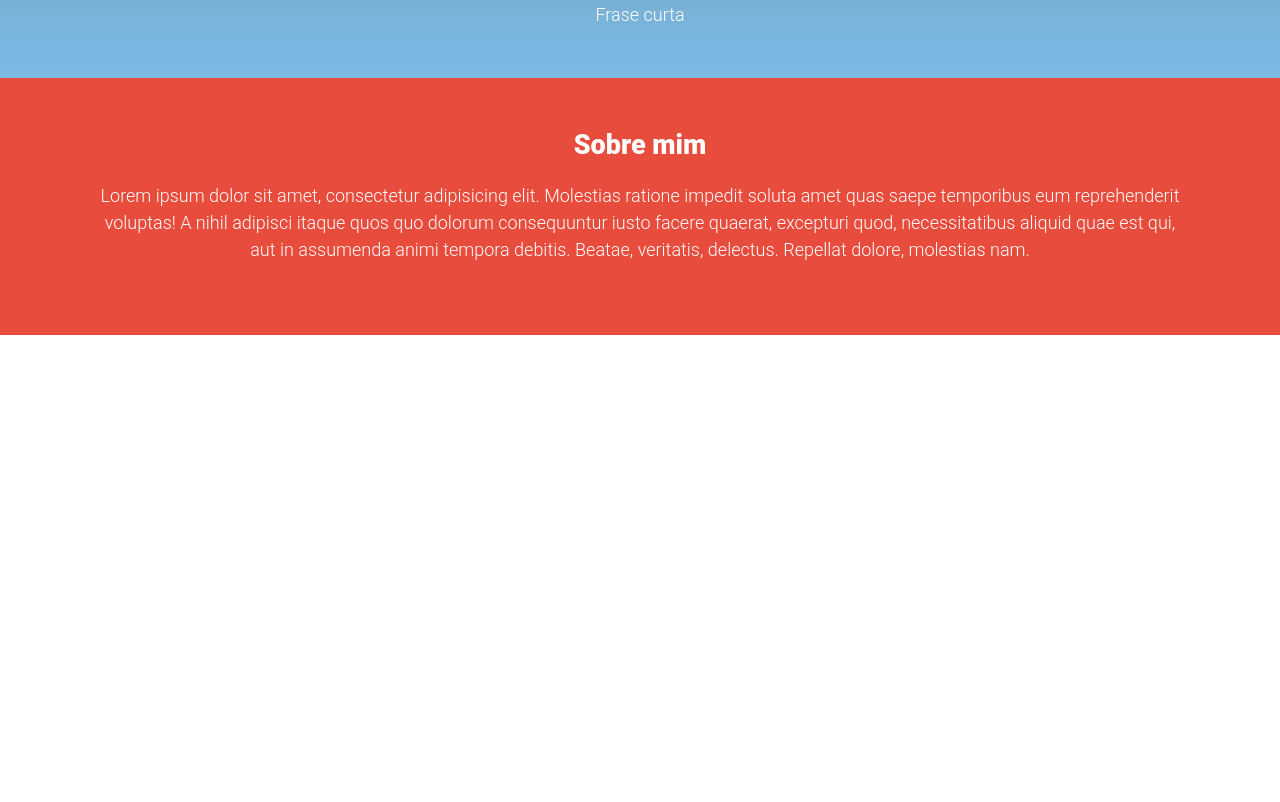
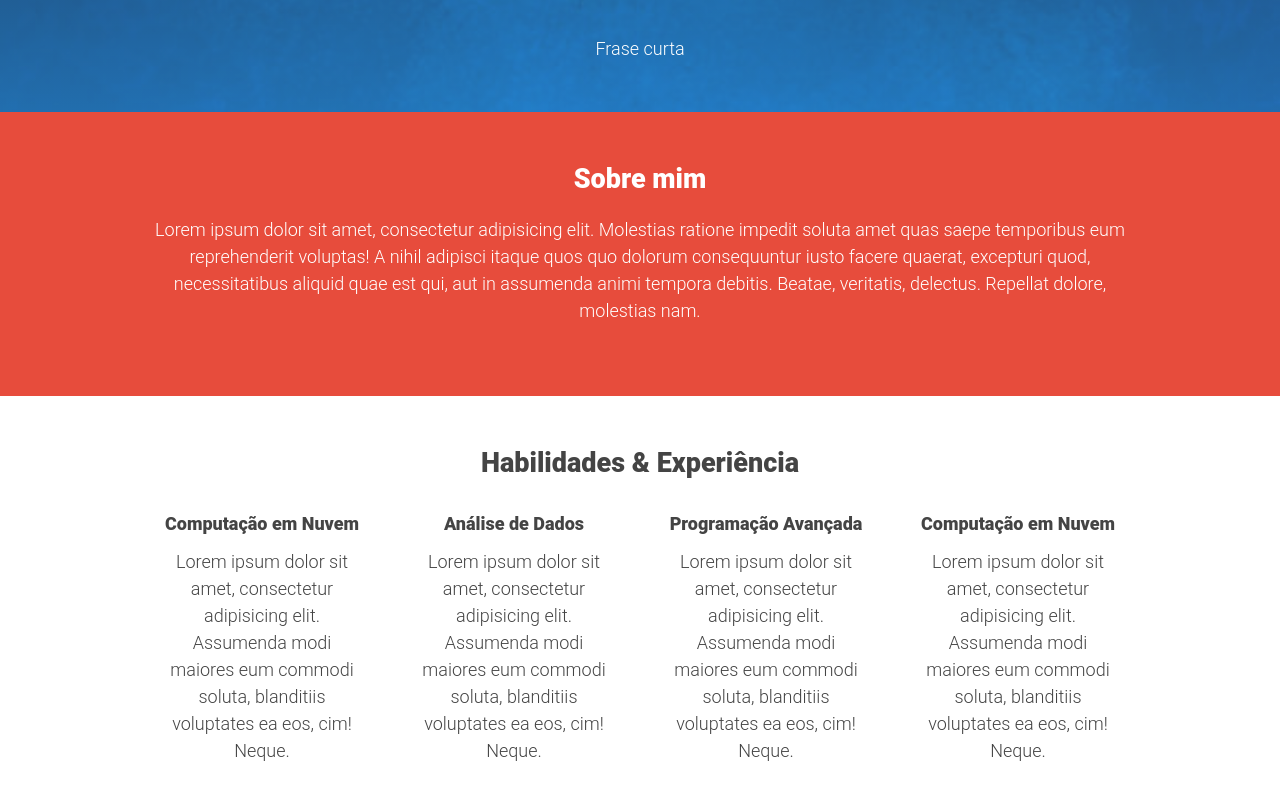
Before and after one commit to opersonaltech/personalpage, a website: page index.html in a window 1280 px wide. Shown: the part 374-1176 px from the top of the page. Before the commit the page ends 800 px from the top, so only its background shows below. Drawn offline with nearby package versions, Linux system fonts and the light colour scheme.

Commit message:
Add new elements

```diff
--- a/index.html
+++ b/index.html
@@ -43,8 +43,42 @@
             Beatae, veritatis, delectus. Repellat dolore, molestias nam.</p>
     </section>
 
-    <section>
-        <!--HABILIDADES E EXPERIÊNCIA-->
+    <section id="skills" class="container">
+        <h1>Habilidades & Experiência</h1>
+        <div class="grid-container">
+            <div class="grid-item">
+                <h2>Computação em Nuvem</h2>
+                <p>
+                    Lorem ipsum dolor sit amet, consectetur adipisicing elit. Assumenda
+                    modi maiores eum commodi soluta, blanditiis voluptates ea eos, cim!
+                    Neque.
+                </p>
+            </div>
+            <div class="grid-item">
+                <h2>Análise de Dados</h2>
+                <p>
+                    Lorem ipsum dolor sit amet, consectetur adipisicing elit. Assumenda
+                    modi maiores eum commodi soluta, blanditiis voluptates ea eos, cim!
+                    Neque.
+                </p>
+            </div>
+            <div class="grid-item">
+                <h2>Programação Avançada</h2>
+                <p>
+                    Lorem ipsum dolor sit amet, consectetur adipisicing elit. Assumenda
+                    modi maiores eum commodi soluta, blanditiis voluptates ea eos, cim!
+                    Neque.
+                </p>
+            </div>
+            <div class="grid-item">
+                <h2>Computação em Nuvem</h2>
+                <p>
+                    Lorem ipsum dolor sit amet, consectetur adipisicing elit. Assumenda
+                    modi maiores eum commodi soluta, blanditiis voluptates ea eos, cim!
+                    Neque.
+                </p>
+            </div>
+        </div>
     </section>
 
     <section>
--- a/src/style2.css
+++ b/src/style2.css
@@ -31,7 +31,14 @@ p {
 
 h1 {
     font-weight: 900;
+    font-size: 1.5em;
 }
+
+h2 {
+    font-weight: 900;
+    font-size: 1em;
+}
+
 
 p {
     line-height: 1.5;
@@ -52,16 +59,30 @@ a:focus {
 
 /* Elementos principais */
 
-/*Navegação*/
+/* Containers */
 
 .container {
     width: 100%;
-    padding:3em 5em;
+    padding:3em 8em;
 }
 
+/*Flex grid*/
+
+.grid-container {
+    display: grid;
+    gap: 16px; /* Espaçamento entre os itens */
+    grid-template-columns: repeat(auto-fit, minmax(200px, 1fr));
+}
+.grid-item {
+    box-sizing: border-box;
+    padding: 16px;
+    text-align: center;
+}
+
+/*Navegação*/
+
 #nav-bar {
-    width: 100%;
-    padding: 2% 1% 2% 1%;
+    padding:1em 8em;
     background-color: #FFF;
     box-shadow: 0 2px 2px rgba(0, 0, 0, 0.45);
     position: relative;
@@ -91,12 +112,14 @@ a:focus {
 
 #presentation {
     text-align: center;
-    background: linear-gradient(rgba(44, 62, 80, 0.65), rgba(52, 152, 219, 0.65));
-    background-size: cover;
+    background: linear-gradient(rgba(44, 62, 80, 0.65), rgba(52, 152, 219, 0.65)),
+    url('fundo_presentation.jpeg')
+      no-repeat fixed center;    background-size: cover;
     color: #fff;
 }
 
 #presentation h1 {
+    font-size: 3em;
     text-align: center;
 }
 
@@ -124,3 +147,10 @@ a:focus {
 #about p {
     text-align: center;
 }
+
+
+/*Skills*/
+
+#skills{
+    text-align: center;
+}
```
Also changed, not shown: index_old.html (+5 -5 lines), src/fundo_presentation.jpeg (added), src/script2.js (renamed from src/script.js).
